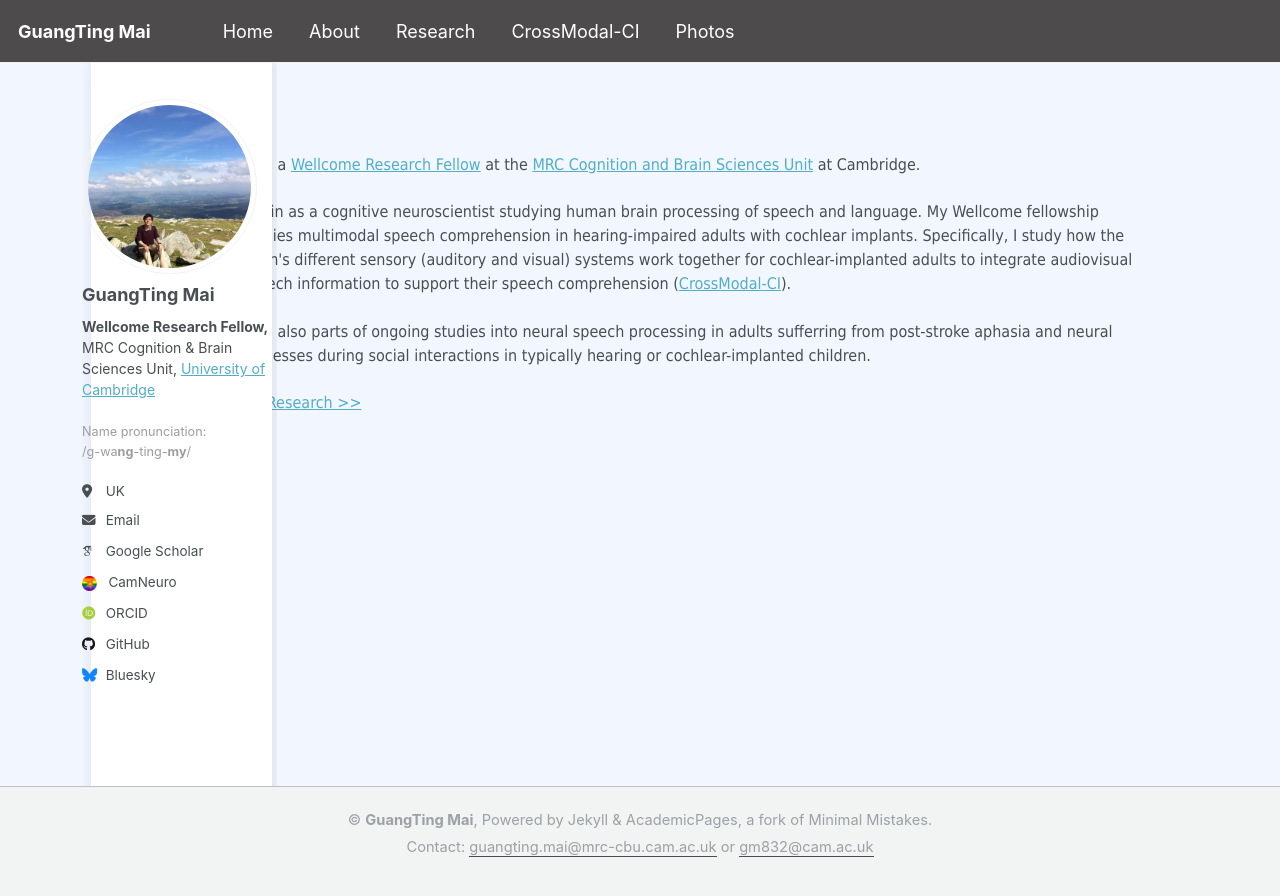
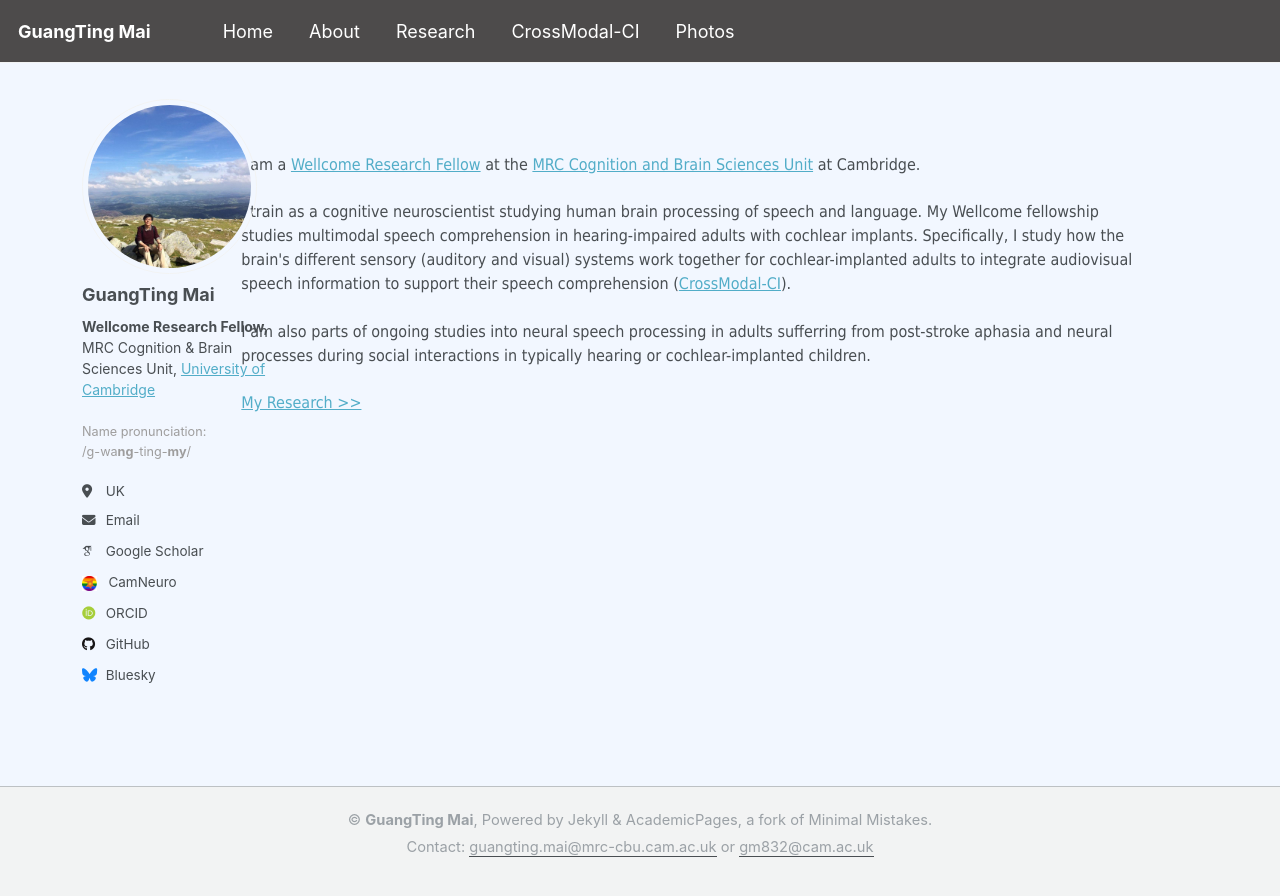
Before and after one commit to guangtingmai/guangtingmai.github.io, a Jekyll site: the page built from _pages/readme.html, in a window 1280 px wide. Shown: the top 896 px of the page. Built offline with Jekyll 4.4.1, drawn with Linux system fonts in a browser that asks for light colours; some web fonts are replaced.

Commit message:
Update custom.scss

```diff
--- a/_sass/custom.scss
+++ b/_sass/custom.scss
@@ -76,29 +76,3 @@ html, body {
   max-width: 100%;
   margin: 0 0;
 }
-
-/* White frame behind profile, bio, follow */
-.sidebar::before {
-  content: "";
-  position: absolute;
-  top: 0;
-  left: 0.5rem;
-  right: 0.3rem;
-  /* Make height dynamic based on content */
-  bottom: 0;          /* instead of fixed height */
-  background: #fff;
-  border-radius: 24px;
-  box-shadow: 2px 10px 18px rgba(0,0,0,0.1);
-  z-index: -1;
-  /* Optional padding inside frame */
-  margin: 0 0 0 0;
-}
-
-.sidebar .profile-pic {
-    width: 120px;        /* fixed width */
-    height: 120px;       /* fixed height */
-    object-fit: cover;   /* make sure the image fills the box without distortion */
-    border-radius: 50%;  /* circle */
-    display: block;
-    margin: 0 auto;      /* center horizontally */
-}
```
